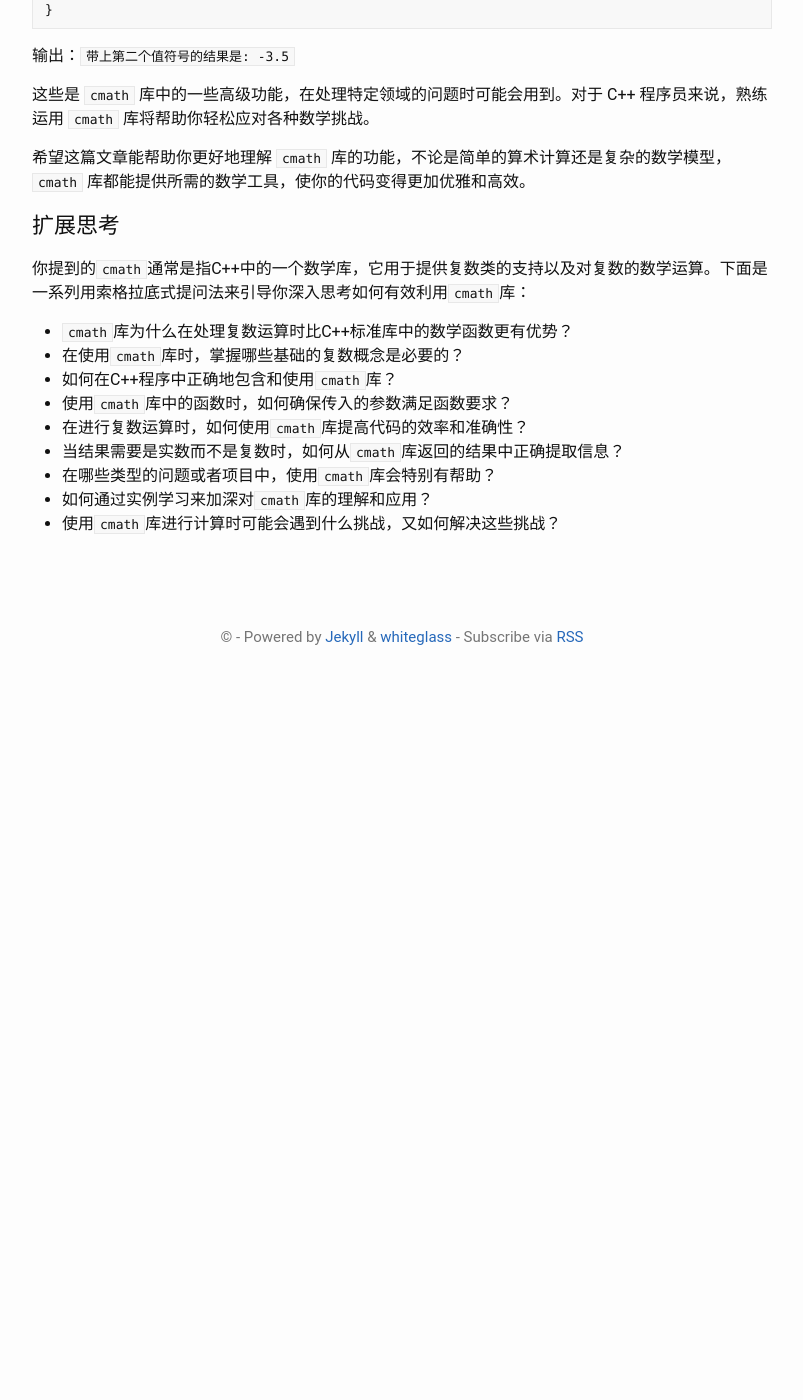
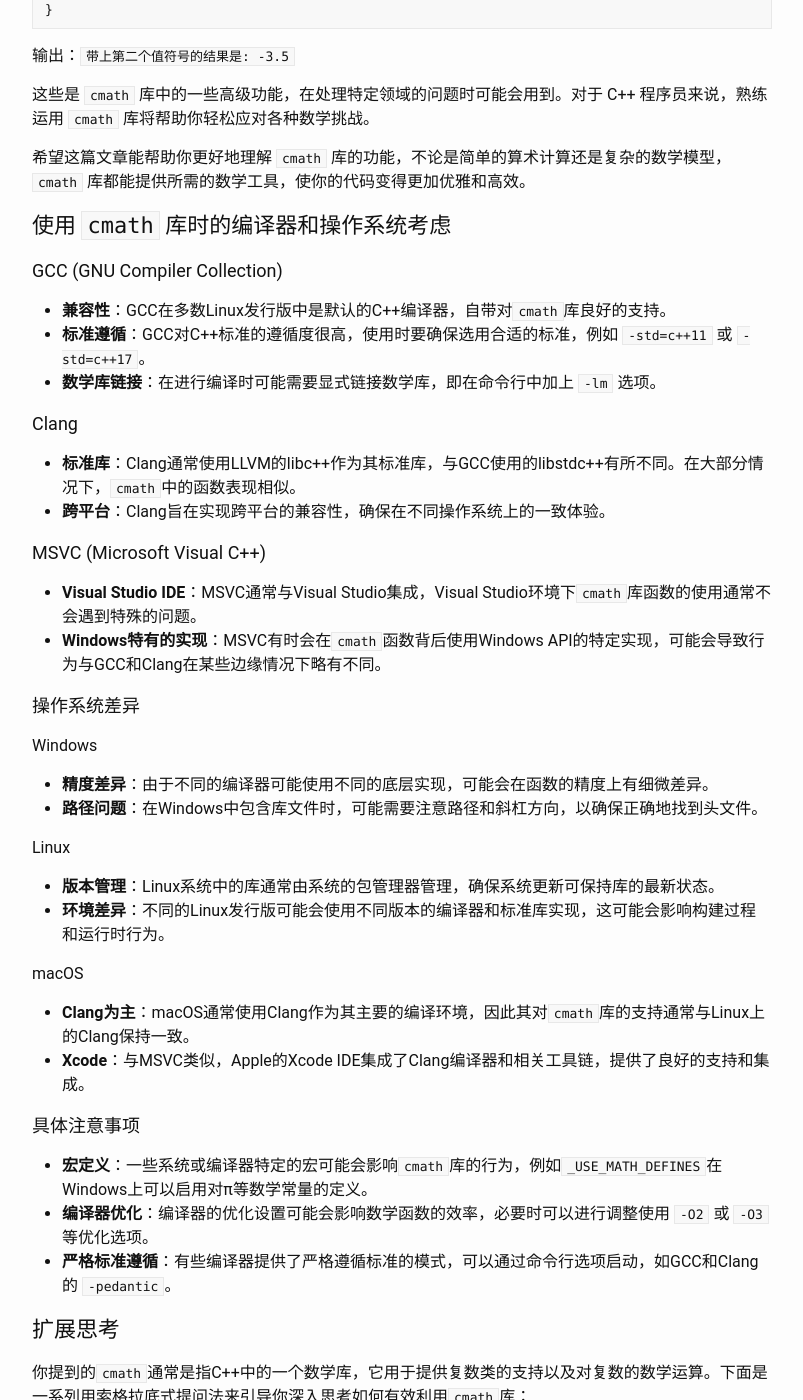
Before and after one commit to talkincode/ToughNotes, a Jekyll site: the page built from _posts/2024-03-21-Mastering-CPP-cmath.md, in a window 1280 px wide and 1400 px high, scrolled down 7841 px. Shown: the whole window, without its empty margins (238-1041 px from the left). Built offline with Jekyll 4.4.1, drawn with Linux system fonts in a browser that asks for light colours; before the commit the page ends 8534 px from its top, so only the background shows below that.

Commit message:
更新cmath库的编译器和操作系统考虑***
***更新cmath库的编译器和操作系统考虑***

```diff
--- a/_posts/2024-03-21-Mastering-CPP-cmath.md
+++ b/_posts/2024-03-21-Mastering-CPP-cmath.md
@@ -410,6 +410,47 @@ int main() {
 
 希望这篇文章能帮助你更好地理解 `cmath` 库的功能，不论是简单的算术计算还是复杂的数学模型，`cmath` 库都能提供所需的数学工具，使你的代码变得更加优雅和高效。
 
+## 使用 `cmath` 库时的编译器和操作系统考虑
+
+### GCC (GNU Compiler Collection)
+
+- **兼容性**：GCC在多数Linux发行版中是默认的C++编译器，自带对`cmath`库良好的支持。
+- **标准遵循**：GCC对C++标准的遵循度很高，使用时要确保选用合适的标准，例如 `-std=c++11` 或 `-std=c++17`。
+- **数学库链接**：在进行编译时可能需要显式链接数学库，即在命令行中加上 `-lm` 选项。
+
+### Clang
+
+- **标准库**：Clang通常使用LLVM的libc++作为其标准库，与GCC使用的libstdc++有所不同。在大部分情况下，`cmath`中的函数表现相似。
+- **跨平台**：Clang旨在实现跨平台的兼容性，确保在不同操作系统上的一致体验。
+
+### MSVC (Microsoft Visual C++)
+
+- **Visual Studio IDE**：MSVC通常与Visual Studio集成，Visual Studio环境下`cmath`库函数的使用通常不会遇到特殊的问题。
+- **Windows特有的实现**：MSVC有时会在`cmath`函数背后使用Windows API的特定实现，可能会导致行为与GCC和Clang在某些边缘情况下略有不同。
+
+### 操作系统差异
+
+#### Windows
+
+- **精度差异**：由于不同的编译器可能使用不同的底层实现，可能会在函数的精度上有细微差异。
+- **路径问题**：在Windows中包含库文件时，可能需要注意路径和斜杠方向，以确保正确地找到头文件。
+
+#### Linux
+
+- **版本管理**：Linux系统中的库通常由系统的包管理器管理，确保系统更新可保持库的最新状态。
+- **环境差异**：不同的Linux发行版可能会使用不同版本的编译器和标准库实现，这可能会影响构建过程和运行时行为。
+
+#### macOS
+
+- **Clang为主**：macOS通常使用Clang作为其主要的编译环境，因此其对`cmath`库的支持通常与Linux上的Clang保持一致。
+- **Xcode**：与MSVC类似，Apple的Xcode IDE集成了Clang编译器和相关工具链，提供了良好的支持和集成。
+
+### 具体注意事项
+
+- **宏定义**：一些系统或编译器特定的宏可能会影响`cmath`库的行为，例如`_USE_MATH_DEFINES`在Windows上可以启用对π等数学常量的定义。
+- **编译器优化**：编译器的优化设置可能会影响数学函数的效率，必要时可以进行调整使用 `-O2` 或 `-O3` 等优化选项。
+- **严格标准遵循**：有些编译器提供了严格遵循标准的模式，可以通过命令行选项启动，如GCC和Clang的 `-pedantic`。
+
 ## 扩展思考
 
 你提到的`cmath`通常是指C++中的一个数学库，它用于提供复数类的支持以及对复数的数学运算。下面是一系列用索格拉底式提问法来引导你深入思考如何有效利用`cmath`库：
```
